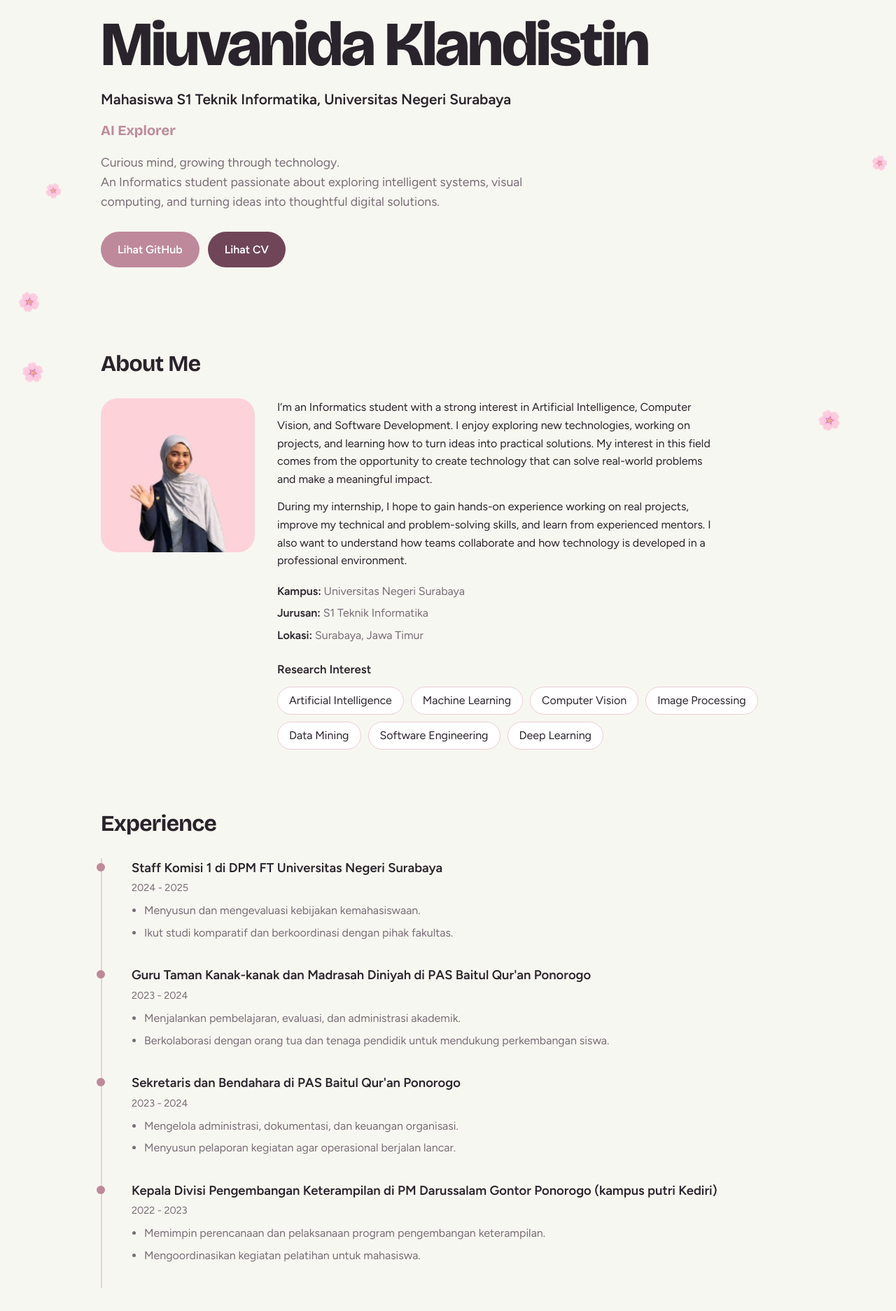
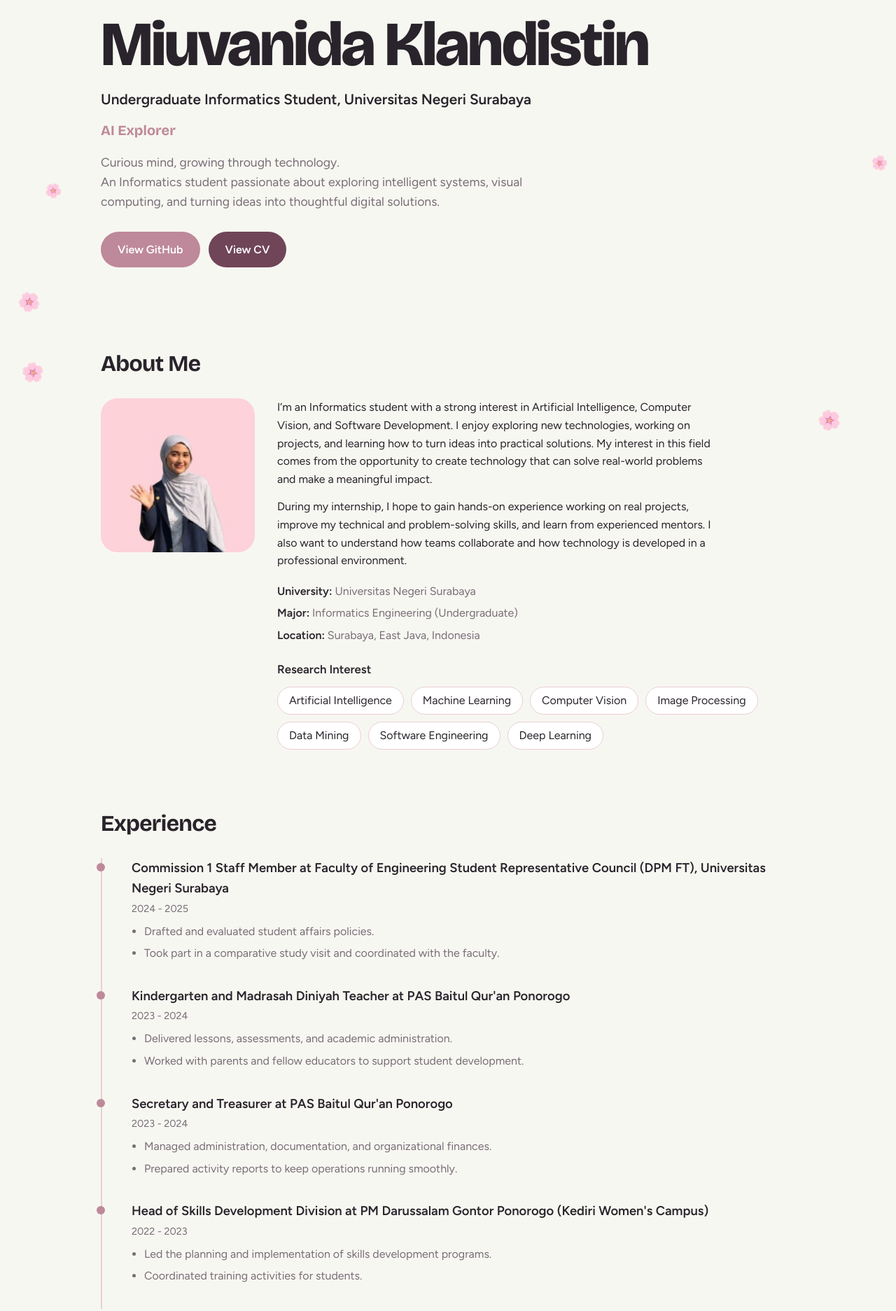
Before and after one commit to miuvanida/PortfolioMiu, a plain HTML site: page index.html in a window 1280 px wide. Shown: the part 100-1973 px from the top of the page at 70% size. Drawn offline with nearby package versions, Linux system fonts and the light colour scheme.

Commit message:
Translate site to English and add WhatsApp

```diff
--- a/index.html
+++ b/index.html
@@ -1,10 +1,10 @@
 <!DOCTYPE html>
-<html lang="id">
+<html lang="en">
 <head>
 <meta charset="utf-8">
 <meta name="viewport" content="width=device-width, initial-scale=1">
-<title>Portofolio</title>
-<meta name="description" content="Portofolio untuk lamaran magang">
+<title>Portfolio</title>
+<meta name="description" content="Internship portfolio">
 <link rel="preconnect" href="https://fonts.googleapis.com">
 <link href="https://fonts.googleapis.com/css2?family=Bricolage+Grotesque:wght@500;700;800&family=Figtree:wght@400;500;600&display=swap" rel="stylesheet">
 <link rel="stylesheet" href="style.css">
@@ -13,7 +13,7 @@
 <header class="top">
   <div class="bar">
     <a class="brand" href="#home" id="brand"></a>
-    <nav aria-label="Menu utama">
+    <nav aria-label="Main menu">
       <a href="#home">Home</a>
       <a href="#about">About Me</a>
       <a href="#experience">Experience</a>
@@ -32,8 +32,8 @@
     <p class="typing" aria-live="off"><span id="typed"></span><span class="caret" aria-hidden="true"></span></p>
     <p class="bio" id="bio"></p>
     <div class="cta">
-      <a class="btn primary" id="btn-github" target="_blank" rel="noopener">Lihat GitHub</a>
-      <a class="btn dark" href="cv.pdf" target="_blank" rel="noopener">Lihat CV</a>
+      <a class="btn primary" id="btn-github" target="_blank" rel="noopener">View GitHub</a>
+      <a class="btn dark" href="cv.pdf" target="_blank" rel="noopener">View CV</a>
     </div>
   </section>
 
@@ -68,7 +68,7 @@
 
 <footer id="contact">
   <h2>Contact</h2>
-  <p>Terbuka untuk magang. Hubungi aku lewat salah satu ini.</p>
+  <p>Open to internship opportunities. Feel free to reach out through any of these.</p>
   <ul class="contacts" id="contact-list"></ul>
   <p class="small" id="copy"></p>
 </footer>
--- a/script.js
+++ b/script.js
@@ -3,7 +3,7 @@
 // ============================================================
 const CONFIG = {
   nama: "Miuvanida Klandistin",
-  role: "Mahasiswa S1 Teknik Informatika, Universitas Negeri Surabaya",
+  role: "Undergraduate Informatics Student, Universitas Negeri Surabaya",
   bio: "Curious mind, growing through technology.\nAn Informatics student passionate about exploring intelligent systems, visual computing, and turning ideas into thoughtful digital solutions.",
 
   // About Me
@@ -13,59 +13,59 @@ const CONFIG = {
     "During my internship, I hope to gain hands-on experience working on real projects, improve my technical and problem-solving skills, and learn from experienced mentors. I also want to understand how teams collaborate and how technology is developed in a professional environment."
   ],
   info: [
-    { label: "Kampus", isi: "Universitas Negeri Surabaya" },
-    { label: "Jurusan", isi: "S1 Teknik Informatika" },
-    { label: "Lokasi", isi: "Surabaya, Jawa Timur" }
+    { label: "University", isi: "Universitas Negeri Surabaya" },
+    { label: "Major", isi: "Informatics Engineering (Undergraduate)" },
+    { label: "Location", isi: "Surabaya, East Java, Indonesia" }
   ],
 
   // Experience
   pengalaman: [
     {
-      judul: "Staff Komisi 1",
-      tempat: "DPM FT Universitas Negeri Surabaya",
+      judul: "Commission 1 Staff Member",
+      tempat: "Faculty of Engineering Student Representative Council (DPM FT), Universitas Negeri Surabaya",
       waktu: "2024 - 2025",
       poin: [
-        "Menyusun dan mengevaluasi kebijakan kemahasiswaan.",
-        "Ikut studi komparatif dan berkoordinasi dengan pihak fakultas."
+        "Drafted and evaluated student affairs policies.",
+        "Took part in a comparative study visit and coordinated with the faculty."
       ]
     },
     {
-      judul: "Guru Taman Kanak-kanak dan Madrasah Diniyah",
+      judul: "Kindergarten and Madrasah Diniyah Teacher",
       tempat: "PAS Baitul Qur'an Ponorogo",
       waktu: "2023 - 2024",
       poin: [
-        "Menjalankan pembelajaran, evaluasi, dan administrasi akademik.",
-        "Berkolaborasi dengan orang tua dan tenaga pendidik untuk mendukung perkembangan siswa."
+        "Delivered lessons, assessments, and academic administration.",
+        "Worked with parents and fellow educators to support student development."
       ]
     },
     {
-      judul: "Sekretaris dan Bendahara",
+      judul: "Secretary and Treasurer",
       tempat: "PAS Baitul Qur'an Ponorogo",
       waktu: "2023 - 2024",
       poin: [
-        "Mengelola administrasi, dokumentasi, dan keuangan organisasi.",
-        "Menyusun pelaporan kegiatan agar operasional berjalan lancar."
+        "Managed administration, documentation, and organizational finances.",
+        "Prepared activity reports to keep operations running smoothly."
       ]
     },
     {
-      judul: "Kepala Divisi Pengembangan Keterampilan",
-      tempat: "PM Darussalam Gontor Ponorogo (kampus putri Kediri)",
+      judul: "Head of Skills Development Division",
+      tempat: "PM Darussalam Gontor Ponorogo (Kediri Women's Campus)",
       waktu: "2022 - 2023",
       poin: [
-        "Memimpin perencanaan dan pelaksanaan program pengembangan keterampilan.",
-        "Mengoordinasikan kegiatan pelatihan untuk mahasiswa."
+        "Led the planning and implementation of skills development programs.",
+        "Coordinated training activities for students."
       ]
     }
   ],
 
   // Skill
   skill: [
-    { grup: "Bahasa pemrograman", daftar: ["Python", "PHP", "SQL", "C++", "JavaScript", "Matlab"] },
-    { grup: "Framework & library", daftar: ["Laravel", "Tailwind CSS", "Bootstrap"] },
-    { grup: "AI & data", daftar: ["Machine Learning (dasar)", "Computer Vision", "Digital Image Processing", "Data Analysis"] },
-    { grup: "Database", daftar: ["MySQL", "Microsoft Access", "PowerDesigner"] },
+    { grup: "Programming languages", daftar: ["Python", "PHP", "SQL", "C++", "JavaScript", "Matlab"] },
+    { grup: "Frameworks & libraries", daftar: ["Laravel", "Tailwind CSS", "Bootstrap"] },
+    { grup: "AI & data", daftar: ["Machine Learning (basics)", "Computer Vision", "Digital Image Processing", "Data Analysis"] },
+    { grup: "Databases", daftar: ["MySQL", "Microsoft Access", "PowerDesigner"] },
     { grup: "Tools", daftar: ["Octave", "Matlab", "GitHub", "VS Code", "XAMPP", "RStudio", "Microsoft Excel"] },
-    { grup: "Soft skill", daftar: ["Analytical Thinking", "Problem Solving", "Research & Literature Review", "Team Collaboration", "Communication", "Time Management"] }
+    { grup: "Soft skills", daftar: ["Analytical Thinking", "Problem Solving", "Research & Literature Review", "Team Collaboration", "Communication", "Time Management"] }
   ],
 
   // Project. sumber: "github" atau "drive". Kalau link kosong, kartu tidak bisa diklik.
@@ -73,72 +73,72 @@ const CONFIG = {
   proyek: [
     {
       judul: "SafeBite Vision AI",
-      matkul: "Rekayasa Perangkat Lunak",
+      matkul: "Software Engineering",
       tahun: "2026",
-      deskripsi: "Aplikasi web yang mengekstrak teks label makanan dan menganalisis potensi risiko konsumsinya dengan AI, memakai Google Gemini API untuk OCR dan analisis risiko.",
+      deskripsi: "A web app that extracts text from food labels and analyzes potential consumption risks with AI, using the Google Gemini API for OCR and risk analysis.",
       teknologi: ["Next.js", "TypeScript", "FastAPI", "Python", "Gemini API"],
       sumber: "github",
       link: "https://github.com/miuvanida/SafeBite"
     },
     {
       judul: "SmartWaste AI",
-      matkul: "Metodologi Penelitian",
+      matkul: "Research Methodology",
       tahun: "2026",
-      deskripsi: "Rancangan sistem pemilahan sampah berbasis Computer Vision dan IoT, lengkap dengan proposal penelitian dan arsitektur sistem.",
+      deskripsi: "A waste sorting system design based on Computer Vision and IoT, complete with a research proposal and system architecture.",
       teknologi: ["Python", "YOLOv8", "Raspberry Pi", "ESP32", "Firebase"],
       sumber: "drive",
       link: ""   // isi link Drive (proposal)
     },
     {
-      judul: "Peningkatan Kualitas Citra",
-      matkul: "Pengolahan Citra Digital",
+      judul: "Image Quality Enhancement",
+      matkul: "Digital Image Processing",
       tahun: "2026",
-      deskripsi: "Menganalisis kombinasi Gaussian Filtering dan Histogram Equalization untuk meningkatkan kualitas citra digital, dievaluasi dengan MSE, PSNR, dan SSIM.",
+      deskripsi: "Analyzes the combination of Gaussian Filtering and Histogram Equalization to improve digital image quality, evaluated with MSE, PSNR, and SSIM.",
       teknologi: ["GNU Octave", "MATLAB"],
       sumber: "github",
       link: "https://github.com/miuvanida/Kombinasi-Gaussian-Filtering-dan-Histogram-Equalization-untuk-Peningkatan-Kualitas-Citra-Digital"
     },
     {
-      judul: "Penilaian Kinerja Karyawan dengan Fuzzy Logic",
-      matkul: "Kecerdasan Buatan",
+      judul: "Employee Performance Evaluation with Fuzzy Logic",
+      matkul: "Artificial Intelligence",
       tahun: "2025",
-      deskripsi: "Sistem pendukung keputusan penilaian kinerja dan rekomendasi reward dengan 27 aturan inferensi: fuzzifikasi, inferensi, defuzzifikasi, dan perhitungan bonus.",
+      deskripsi: "A decision support system for performance appraisal and reward recommendations using 27 inference rules: fuzzification, inference, defuzzification, and bonus calculation.",
       teknologi: ["Python", "Fuzzy Logic"],
       sumber: "github",
       link: "https://github.com/miuvanida/Sistem-penilaian-kinerja-dan-rewarding-karyawan-secara-transparan-menggunakan-metode-fuzzy-logic-"
     },
     {
       judul: "Skincare Tracker",
-      matkul: "Struktur Data",
+      matkul: "Data Structures",
       tahun: "2025",
-      deskripsi: "Aplikasi manajemen skincare dengan fitur rekomendasi produk, pengecekan konflik bahan aktif, dan pengelolaan jadwal.",
-      teknologi: ["C++", "Struktur Data", "Algoritma"],
+      deskripsi: "A skincare management app with product recommendations, active ingredient conflict checking, and routine scheduling.",
+      teknologi: ["C++", "Data Structures", "Algorithms"],
       sumber: "github",
       link: "https://github.com/miuvanida/skincare-tracker"
     },
     {
       judul: "Health Cafe",
-      matkul: "Kewirausahaan",
+      matkul: "Entrepreneurship",
       tahun: "2026",
-      deskripsi: "Aplikasi web sistem rekomendasi menu dengan antarmuka responsif.",
+      deskripsi: "A web app with a menu recommendation system and a responsive interface.",
       teknologi: ["Laravel", "PHP", "MySQL", "Tailwind CSS"],
-      sumber: "drive",
+      sumber: "github",
       link: "https://github.com/miuvanida/HealthCafe-E-Commerce"
     },
     {
       judul: "Outdoor Equipment Rental",
-      matkul: "Pemrograman Berbasis Platform",
+      matkul: "Platform-Based Programming",
       tahun: "2026",
-      deskripsi: "Website penyewaan peralatan outdoor dengan fitur autentikasi, katalog, dan pemesanan.",
+      deskripsi: "An outdoor equipment rental website with authentication, a product catalog, and booking features.",
       teknologi: ["Laravel", "PHP", "MySQL", "JavaScript"],
-      sumber: "drive",
+      sumber: "github",
       link: "https://github.com/miuvanida/Goutside"
     },
     {
       judul: "Tom's Hunt",
-      matkul: "Pemrograman Berorientasi Objek",
+      matkul: "Object-Oriented Programming",
       tahun: "2025",
-      deskripsi: "Game 2D dengan konsep OOP, lengkap dengan mekanisme permainan, collision detection, dan timer.",
+      deskripsi: "A 2D game built with OOP concepts, featuring game mechanics, collision detection, and a timer.",
       teknologi: ["Python", "Pygame"],
       sumber: "drive",
       link: ""
@@ -158,17 +158,19 @@ const CONFIG = {
     { nama: "Samsung Innovation Campus Batch 7 - Stage 1: Code Kickstart (Python Programming)", penerbit: "Samsung Innovation Campus", tahun: "2025" },
     { nama: "Samsung Innovation Campus Batch 7 - Stage 2: IoT (Device and Hardware Discovery)", penerbit: "Samsung Innovation Campus", tahun: "2025" },
     { nama: "Python Programming with Red Hat (AD141 - RHA Ver. 9.0)", penerbit: "Red Hat", tahun: "2025" },
-    { nama: "Winning Every Scholarship Strategis Course", penerbit: "SmartPath", tahun: "2026" },
-    { nama: "Pelatihan Legislatif Fakultas Teknik (Panitia)", penerbit: "Universitas Negeri Surabaya", tahun: "2025" },
-    { nama: "Pelatihan Legislatif Fakultas Teknik (Peserta)", penerbit: "Universitas Negeri Surabaya", tahun: "2024" },
-    { nama: "LKMM Pra-TD", penerbit: "Universitas Negeri Surabaya", tahun: "2024" }
+    { nama: "Winning Every Scholarship Strategic Course", penerbit: "SmartPath", tahun: "2026" },
+    { nama: "Faculty of Engineering Legislative Training (Committee Member)", penerbit: "Universitas Negeri Surabaya", tahun: "2025" },
+    { nama: "Faculty of Engineering Legislative Training (Participant)", penerbit: "Universitas Negeri Surabaya", tahun: "2024" },
+    { nama: "LKMM Pra-TD (Student Management Skills Training)", penerbit: "Universitas Negeri Surabaya", tahun: "2024" }
   ],
 
   // Contact (kosongkan kalau tidak ada)
   email: "miuvanidak@gmail.com",
+  whatsapp: "6282336523214",   // format internasional tanpa + dan tanpa 0 di depan (082336523214 jadi 6282336523214)
   linkedin: "https://www.linkedin.com/in/miuvanida-klandistin/",
   instagram: "https://www.instagram.com/miuvanidak"
 };
+
 // ============================================================
 
 const $ = (id) => document.getElementById(id);
@@ -180,7 +182,7 @@ function el(tag, cls, text) {
 }
 
 // Home
-document.title = CONFIG.nama + " | Portofolio";
+document.title = CONFIG.nama + " | Portfolio";
 $("brand").textContent = CONFIG.nama;
 $("nama").textContent = CONFIG.nama;
 $("role").textContent = CONFIG.role;
@@ -191,7 +193,7 @@ $("copy").textContent = "© " + new Date().getFullYear() + " " + CONFIG.nama;
 // About Me
 if (CONFIG.foto) {
   const img = document.createElement("img");
-  img.src = CONFIG.foto; img.alt = "Foto " + CONFIG.nama;
+  img.src = CONFIG.foto; img.alt = "Photo of " + CONFIG.nama;
   $("foto").appendChild(img);
 } else {
   $("foto").textContent = CONFIG.nama.split(" ").map((k) => k[0]).slice(0, 2).join("").toUpperCase();
@@ -218,7 +220,7 @@ $("about-text").appendChild(ri);
 // Experience
 CONFIG.pengalaman.forEach((p) => {
   const li = el("li");
-  li.appendChild(el("h3", "", p.judul + " di " + p.tempat));
+  li.appendChild(el("h3", "", p.judul + " at " + p.tempat));
   li.appendChild(el("div", "when", p.waktu));
   const ul = el("ul");
   p.poin.forEach((x) => ul.appendChild(el("li", "", x)));
@@ -251,7 +253,7 @@ CONFIG.proyek.forEach((p) => {
   p.teknologi.forEach((t) => tags.appendChild(el("li", "", t)));
   body.appendChild(tags);
   if (p.link) {
-    body.appendChild(el("div", "go", (p.sumber === "github" ? "Buka di GitHub" : "Buka di Drive") + " →"));
+    body.appendChild(el("div", "go", (p.sumber === "github" ? "View on GitHub" : "View on Drive") + " →"));
   }
   box.appendChild(body);
   $("proyek-list").appendChild(box);
@@ -268,6 +270,7 @@ CONFIG.sertifikasi.forEach((c) => {
 // Contact
 [
   ["Email", CONFIG.email ? "mailto:" + CONFIG.email : ""],
+  ["WhatsApp", CONFIG.whatsapp ? "https://wa.me/" + CONFIG.whatsapp : ""],
   ["LinkedIn", CONFIG.linkedin],
   ["Instagram", CONFIG.instagram],
   ["GitHub", "https://github.com/" + CONFIG.githubUsername]
```
